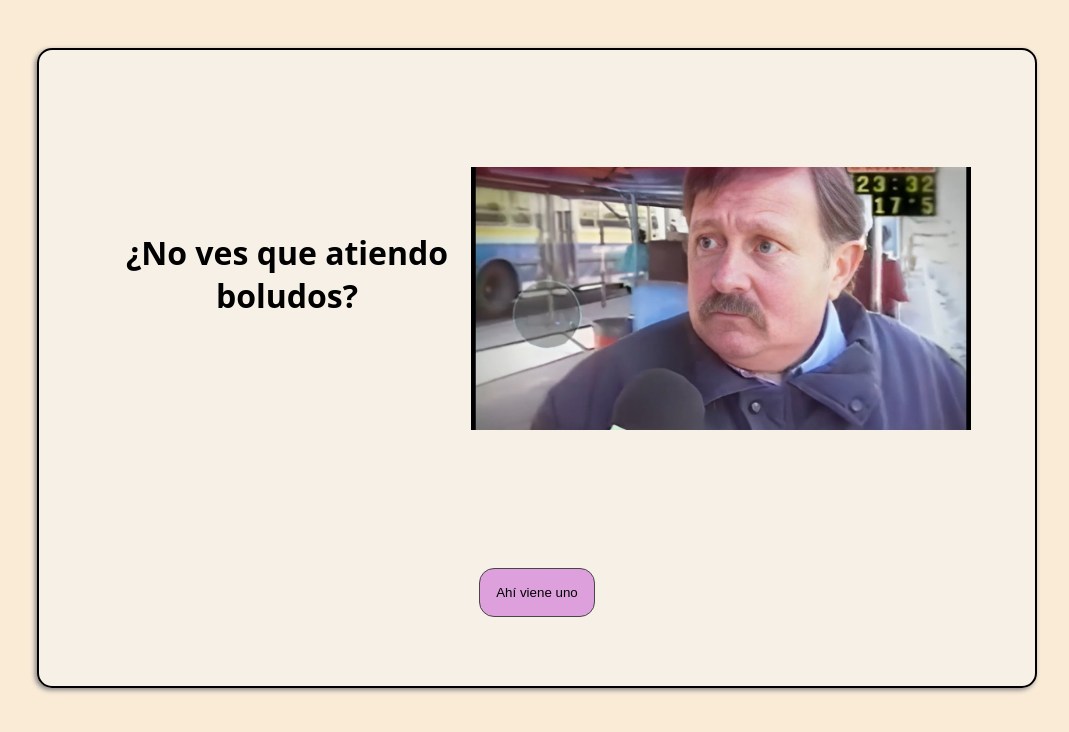
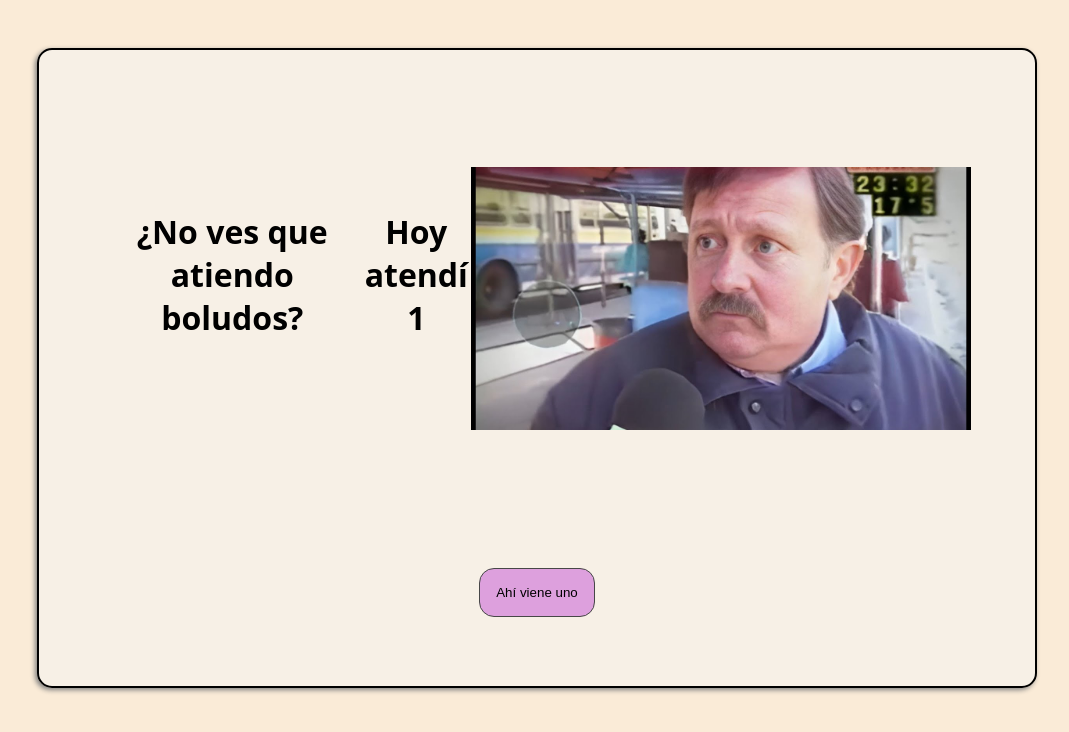
Before and after one commit to lautaroRocha/MDP-PROGRAMA, a plain HTML site: page contador-mdp/index.html in a window 1280 px wide. Both pictures are taken after a click on the button "Ahí viene uno". Shown: the whole page, without its empty margins (103-1172 px from the left). Drawn offline with Linux system fonts and the light colour scheme.

Commit message:
counter JS

```diff
--- a/contador-mdp/index.html
+++ b/contador-mdp/index.html
@@ -11,7 +11,7 @@
     <main class="counter">
         <p class="counter-text">
             ¿No ves que atiendo boludos?
-            <span class="counter-result" id="amount"> </span>
+            <span class="counter-result" id="result"></span>
             <img src="./assets/atiendo.jpg" alt="no-ves-que-atiendo">
         </p>
         <button class="counter-btn" id="counter-btn">
--- a/contador-mdp/script.js
+++ b/contador-mdp/script.js
@@ -0,0 +1,11 @@
+let amountOfBoludos = 0;
+const result = document.querySelector('#result')
+const btn = document.querySelector('#counter-btn')
+
+const addOneBoludo = () => {
+    amountOfBoludos++;
+    let quote = `Hoy atendí ${amountOfBoludos}`;
+    result.textContent = quote;
+}
+
+btn.onclick = addOneBoludo;
--- a/contador-mdp/styles.css
+++ b/contador-mdp/styles.css
@@ -33,7 +33,9 @@ body{
     font-size: 2rem;
     text-align: center;
 }
-
+span{
+    display: block;
+}
 .counter-btn{
     background-color: plum;
     padding: 1rem 3rem;
```
